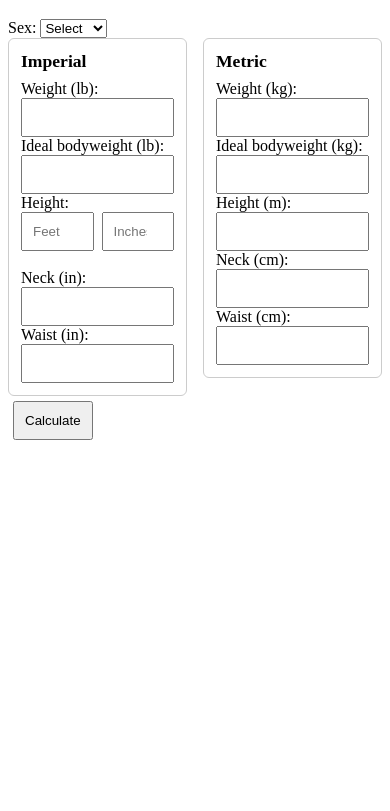
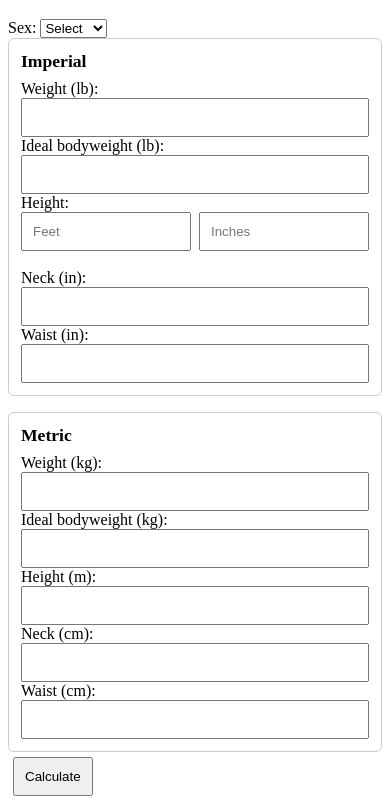
Before and after one commit to nopales/nopales.github.io, a plain HTML site: page bfc.html in a window 390 px wide. Shown: the part 98-909 px from the top of the page. Before the commit the page ends 844 px from the top, so only its background shows below. Drawn offline with Linux system fonts and the light colour scheme.

Commit message:
Update bfc.html
small screen responds by stacking panels instead of side by side

```diff
--- a/bfc.html
+++ b/bfc.html
@@ -1,6 +1,7 @@
 <!DOCTYPE html>
 <html>
 <head>
+  <meta name="viewport" content="width=device-width, initial-scale=1">
   <title>Body Fat Percentage Calculator</title>
   <style>
     /* CSS styles for the calculator */
@@ -42,6 +43,11 @@
       grid-template-columns: 1fr 1fr;
       gap: 8px;
       width: 100%;
+    }
+    @media (max-width: 720px) {
+      .units-columns {
+        grid-template-columns: 1fr;
+      }
     }
   </style>
 </head>
```
